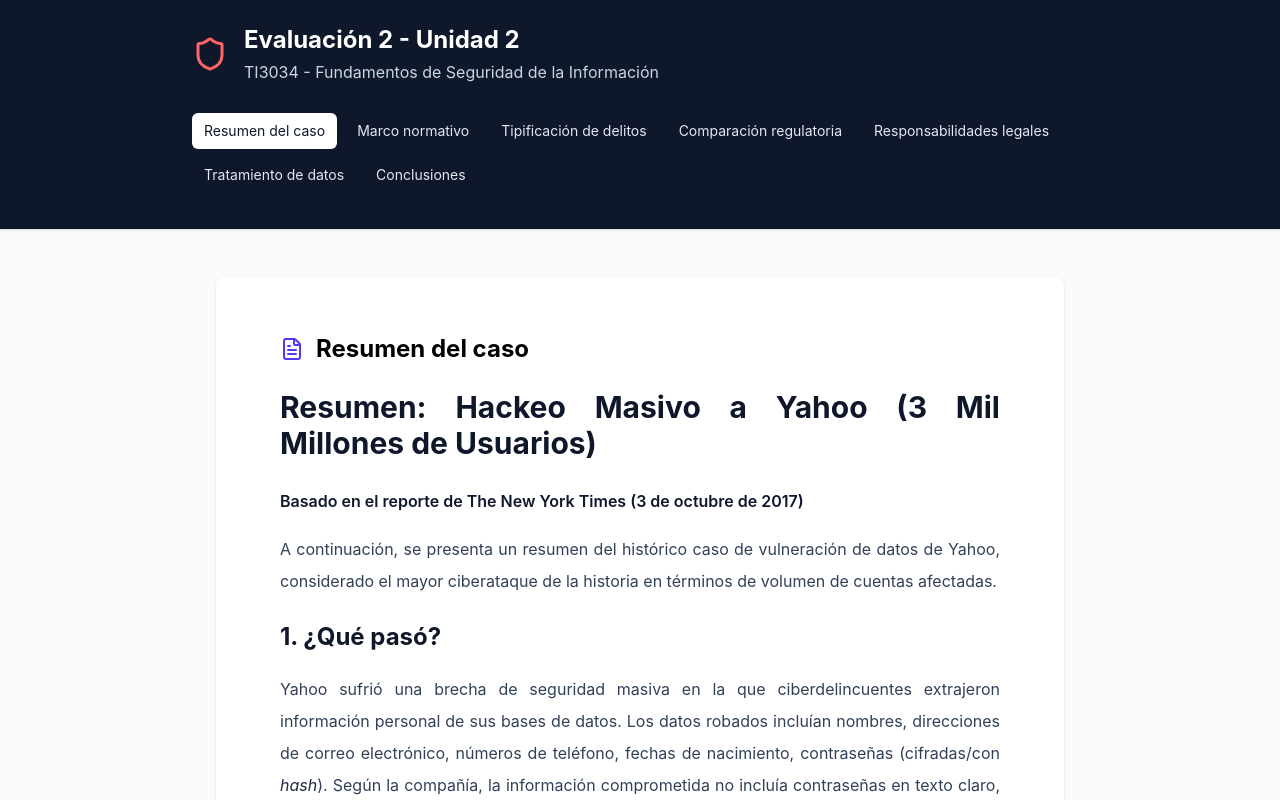
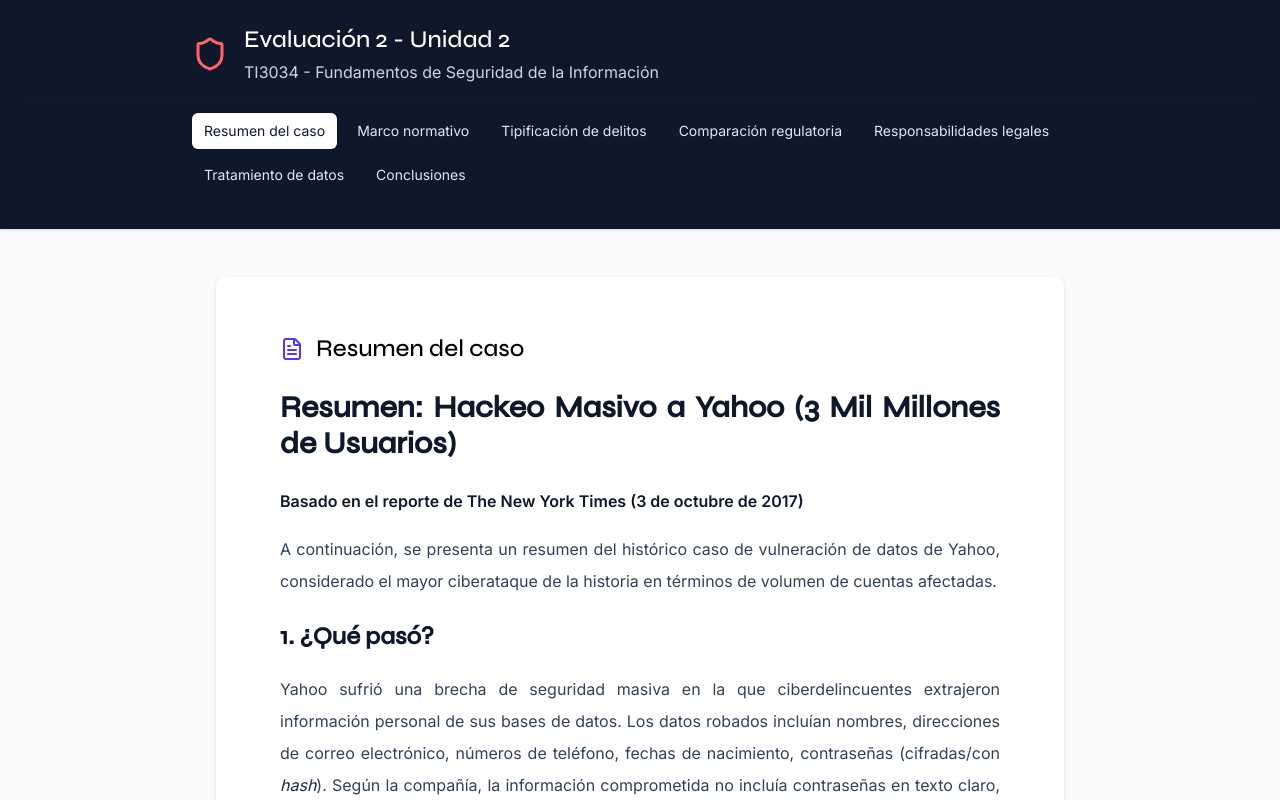
Before and after one commit to Souvlisa/informe_lozlui, a React (Vite) app: page / in a window 1280 px wide. Shown: the top 800 px of the page. Built offline with nearby package versions, Linux system fonts and the light colour scheme.

Commit message:
Las fuentes fueron cambiadas para mejorar el diseño

```diff
--- a/index.html
+++ b/index.html
@@ -5,6 +5,9 @@
     <link rel="icon" type="image/svg+xml" href="/favicon.svg" />
     <meta name="viewport" content="width=device-width, initial-scale=1.0" />
     <title>informe_lozlui</title>
+    <link rel="preconnect" href="https://fonts.googleapis.com">
+    <link rel="preconnect" href="https://fonts.gstatic.com" crossorigin>
+    <link href="https://fonts.googleapis.com/css2?family=Syne:wght@500&family=Inter:wght@300;400;500;600;700&family=JetBrains+Mono:wght@400;700&display=swap" rel="stylesheet">
   </head>
   <body>
     <div id="root"></div>
--- a/src/index.css
+++ b/src/index.css
@@ -1,4 +1,26 @@
 @import "tailwindcss";
+
+/* Font families from Google Fonts: Inter (body), Syne (headings), JetBrains Mono (monospace alerts) */
+:root {
+  --font-sans: 'Inter', system-ui, -apple-system, 'Segoe UI', Roboto, 'Helvetica Neue', Arial;
+  --font-heading: 'Syne', var(--font-sans);
+  --font-mono: 'JetBrains Mono', ui-monospace, SFMono-Regular, Menlo, Monaco, 'Roboto Mono', monospace;
+}
+
+html, body {
+  font-family: var(--font-sans);
+}
+
+/* Headings use Syne at weight 500 */
+h1, h2, h3, h4, h5, h6 {
+  font-family: var(--font-heading);
+  font-weight: 500;
+}
+
+/* Utility class for system/alert messages that require monospaced font */
+.sys-mono, .mono-font, .system-alert {
+  font-family: var(--font-mono);
+}
 
 .markdown-content :is(h1, h2, h3, h4, h5) {
   @apply text-slate-900 font-bold mt-6 mb-4;
```
